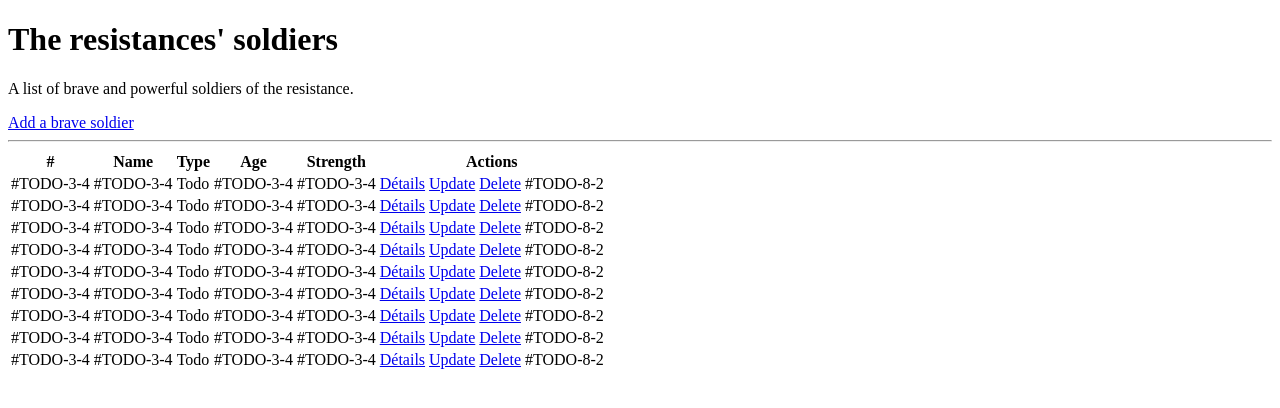
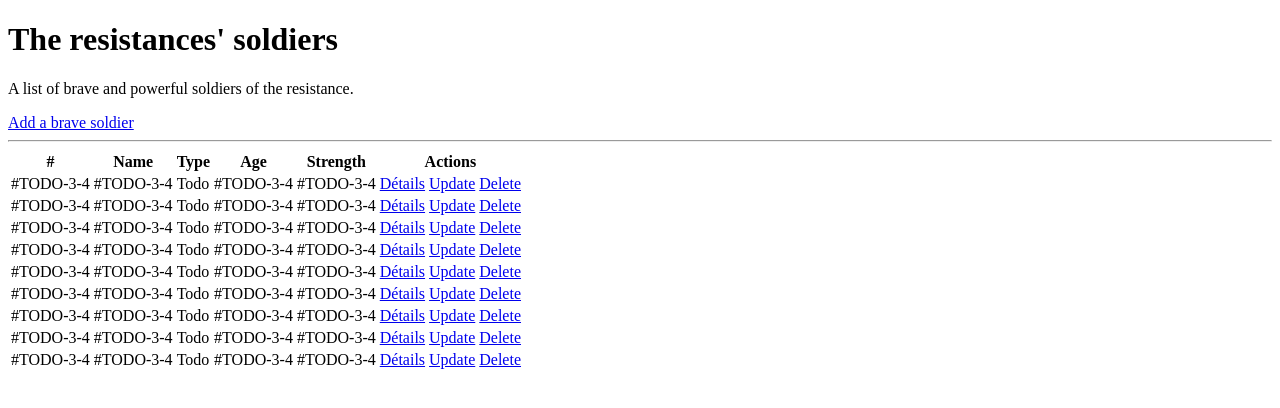
Before and after one commit to HE-Arc/workshop-django-old, a Django app: template resistanceproject/resistanceapp/templates/resistanceapp/soldier_list.html in a window 1280 px wide. Shown: the part 94-502 px from the top of the page. Run offline with Django 3.2, Linux system fonts and the light colour scheme; the template is opened without the code that fills it, so the values that code supplies are empty.

Commit message:
Update soldier list

```diff
--- a/resistanceproject/resistanceapp/templates/resistanceapp/soldier_list.html
+++ b/resistanceproject/resistanceapp/templates/resistanceapp/soldier_list.html
@@ -50,8 +50,7 @@
             <a href="#TODO-4-6" class="btn btn-success btn-sm">Update</a>
             <a href="#TODO-4-6" class="btn btn-warning btn-sm">Delete</a>
 
-            #TODO-8-2
-            <!-- If soldier is alive, show button to set it dead (POST form) -->
+            <!-- TODO-8-2 : If soldier is alive, show button to set it dead (POST form) -->
           </td>
 
           {% endfor %}
```
